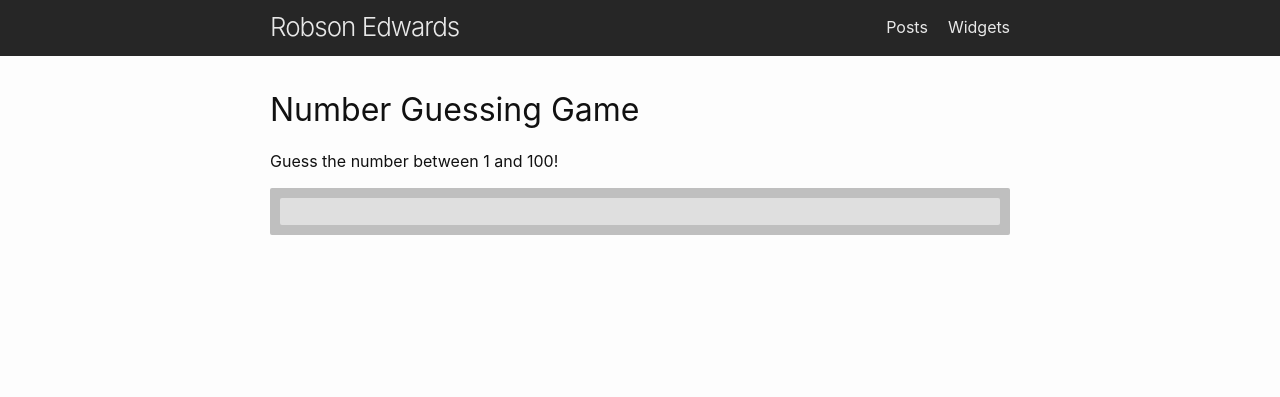
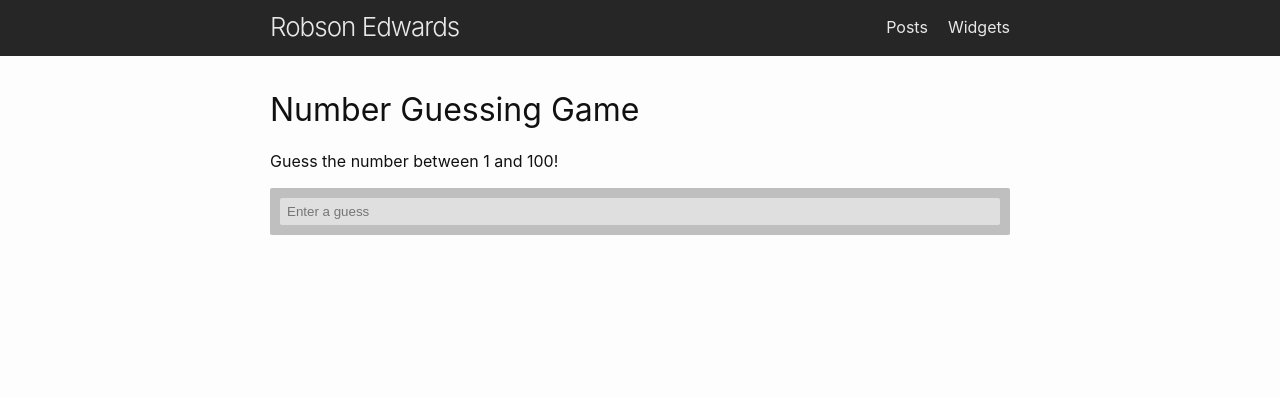
Before and after one commit to robsonedwards/robsonedwards.com, a Jekyll site: the page built from widgets.md, in a window 1280 px wide. Shown: the top 397 px of the page. Built offline with Jekyll 4.4.1, drawn with Linux system fonts in a browser that asks for light colours.

Commit message:
Number game keyboard fixes for mobile

```diff
--- a/_includes/number-game.html
+++ b/_includes/number-game.html
@@ -11,9 +11,12 @@
         <p class="guesses" style="margin-bottom:0px"> </p>
         <div class="guessFieldWrapper" style="background-color:
          rgb(255, 255, 255, 0.5); padding: 5px; border-radius: 2px;">
-            <input type="text" id="guessField" class="guessField"
+            <form action="#">
+            <input type="number" placeholder="Enter a guess" min="1" max="100"
+             id="guessField" class="guessField"
                 style="width: 100%; display: block; background-color:
                     rgb(255,255,255,0); border-width: 0px">
+            </form>
         </div>
     </div>
     <p class="highScore"></p>
```
